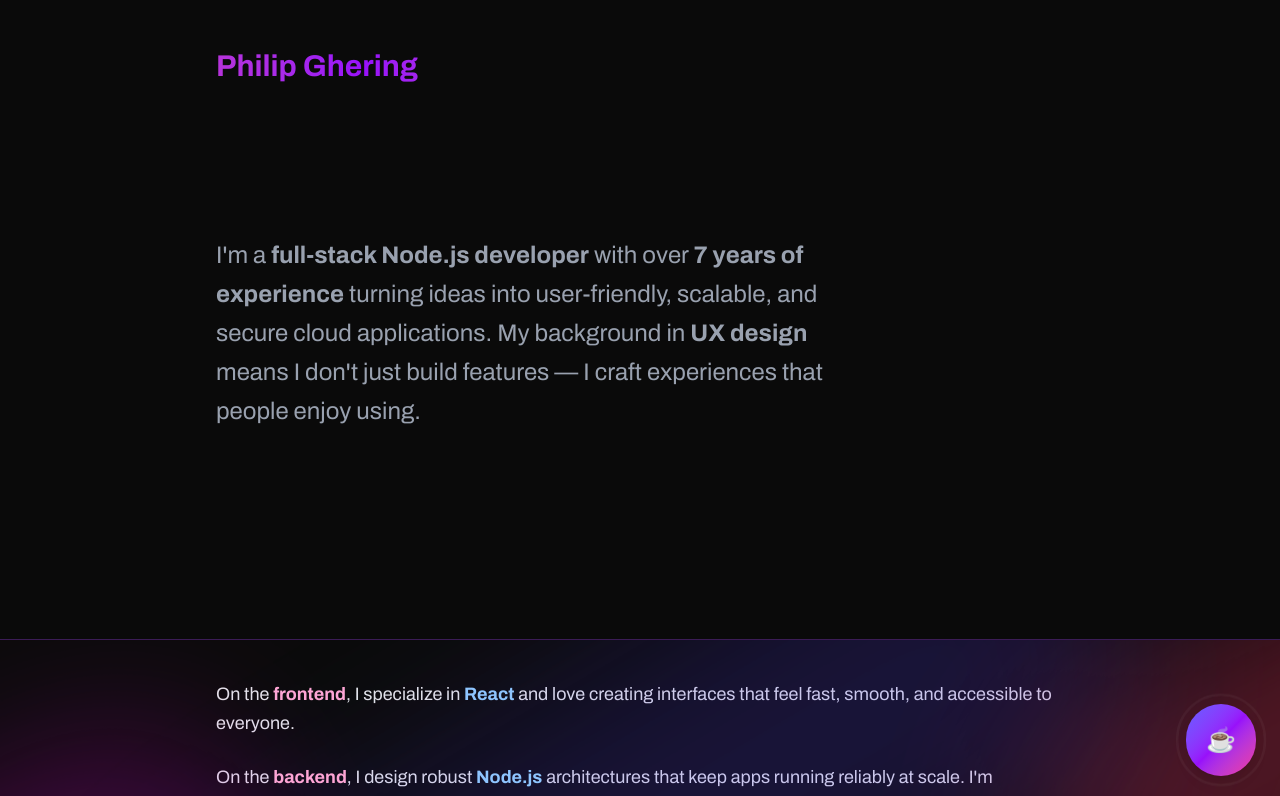
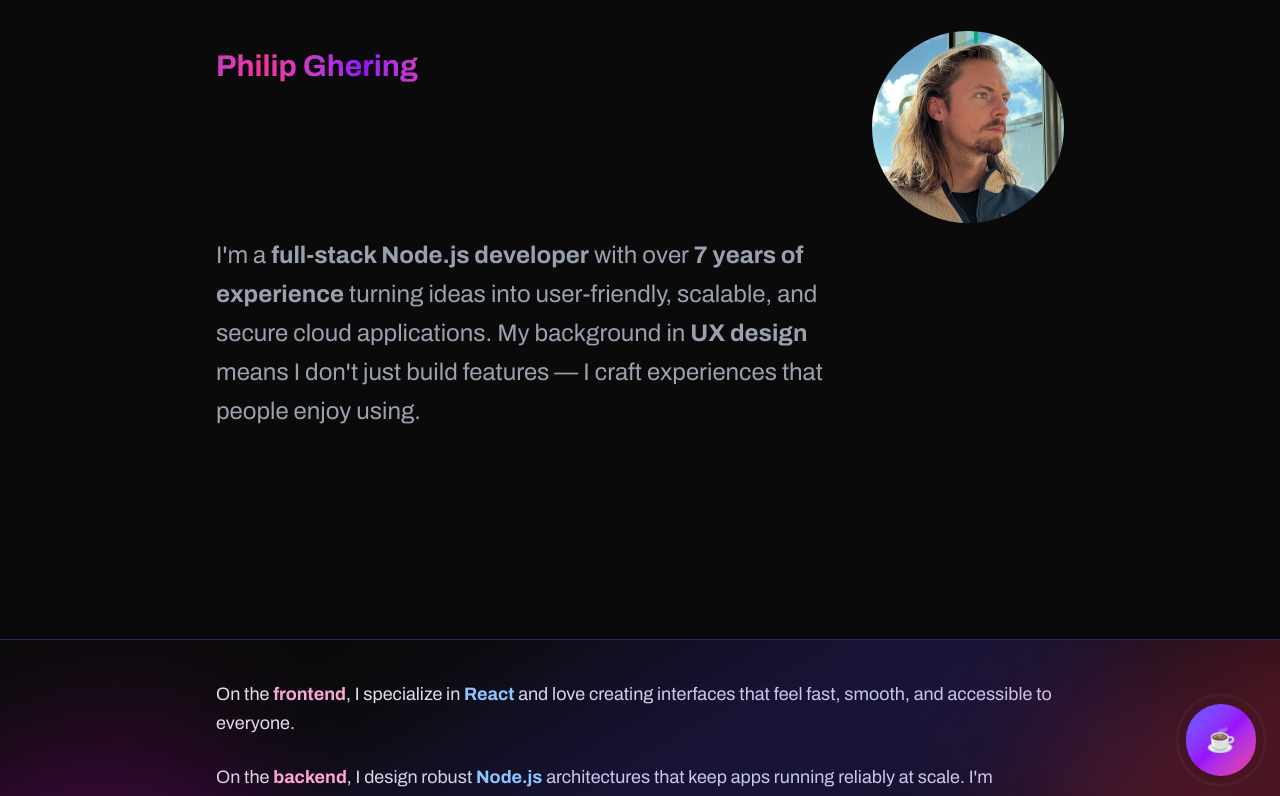
Before and after one commit to philipgher/portfolio, a Next.js app: page / in a window 1280 px wide. Shown: the top 796 px of the page. Built offline with nearby package versions, Linux system fonts and the light colour scheme.

Commit message:
Add profile picture

```diff
--- /dev/null
+++ b/app/_components/Picture.tsx
@@ -0,0 +1,19 @@
+import Image from "next/image";
+import profileImg from '../../assets/philip.jpg';
+
+export function Picture() {
+  return (
+    <div className="relative inline-block">
+      <Image
+        src={profileImg}
+        alt="Philip Ghering"
+        className="size-32 md:size-48 rounded-full object-cover"
+        width={192}
+        height={192}
+        priority
+      />
+    </div>
+  )
+}
+
+export default Picture;
--- a/app/page.tsx
+++ b/app/page.tsx
@@ -5,14 +5,19 @@ import { StrongUnderline } from "./_components/StrongUnderline";
 import { DriftingShapes } from "./_components/DriftingShapes";
 import { Contact } from "./_components/Contact";
 import Clients from "./_components/Clients";
+import Picture from "./_components/Picture";
 
 export default function Portfolio() {
   return (
     <div className="font-sans text-gray-400 pb-20">
-      <header className="max-w-4xl mx-auto p-6 mb-12 mt-6">
+      <header className="max-w-4xl mx-auto p-6 mb-12 mt-6 flex justify-between items-center gap-2">
         <h1 className="text-3xl font-bold animate-bg-image bg-gradient-to-r from-purple-600 via-pink-500 to-purple-600 bg-clip-text text-transparent">
           Philip Ghering
         </h1>
+
+        <div className="-my-[100%] translate-y-5 md:translate-y-10 lg:translate-y-16 hover:rotate-6 transition-transform">
+          <Picture />
+        </div>
       </header>
 
       <section
```
Also changed, not shown: assets/philip.jpg (added).
